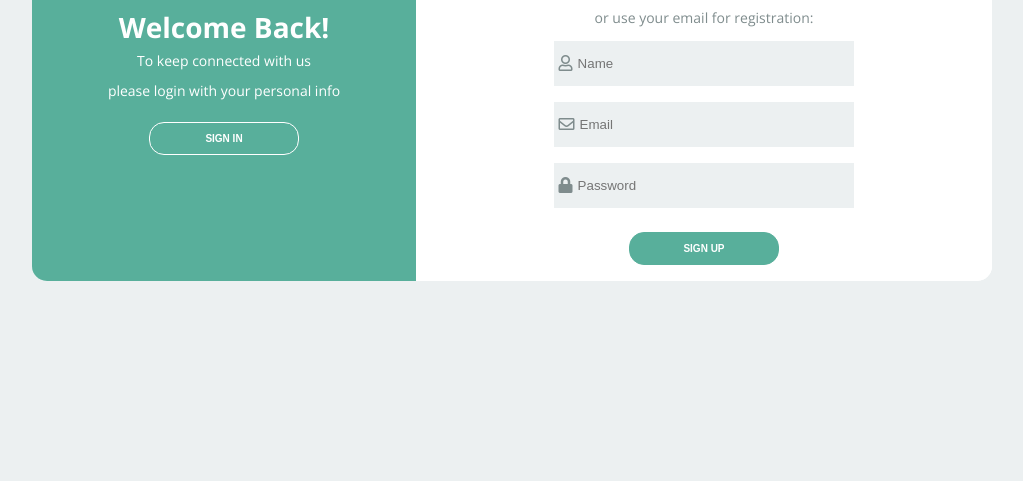
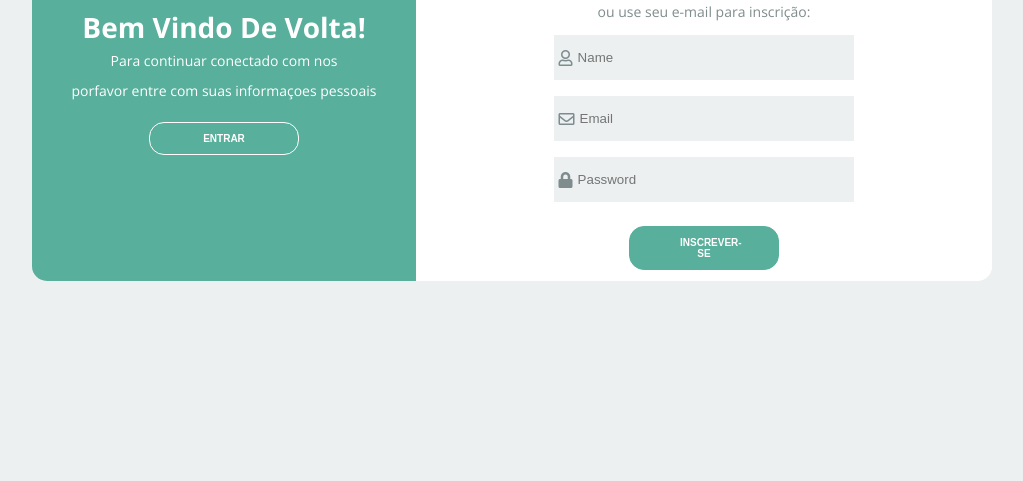
Before and after one commit to Dxnielz8/site-de-emprego, a plain HTML site: page login.html in a window 1280 px wide. Shown: the part 319-800 px from the top of the page, without its empty margins (128-1151 px from the left). Drawn offline with nearby package versions, Linux system fonts and the light colour scheme.

Commit message:
atualizando login

```diff
--- a/login.html
+++ b/login.html
@@ -13,13 +13,13 @@
     <div class="container">
         <div class="content first-content">
             <div class="first-column">
-                <h2 class="title title-primary">welcome back!</h2>
-                <p class="description description-primary">To keep connected with us</p>
-                <p class="description description-primary">please login with your personal info</p>
-                <button id="signin" class="btn btn-primary">sign in</button>
+                <h2 class="title title-primary">Bem Vindo de Volta!</h2>
+                <p class="description description-primary">Para continuar conectado com nos</p>
+                <p class="description description-primary">porfavor entre com suas informaçoes pessoais</p>
+                <button id="signin" class="btn btn-primary">entrar</button>
             </div>
             <div class="second-column">
-                <h2 class="title title-second">create account</h2>
+                <h2 class="title title-second">criar conta</h2>
                 <div class="social-media">
                     <ul class="list-social-media">
                         <a class="link-social-media" href="#">
@@ -39,7 +39,7 @@
                         </a>
                     </ul>
                 </div><!-- social media -->
-                <p class="description description-second">or use your email for registration:</p>
+                <p class="description description-second">ou use seu e-mail para inscrição:</p>
                 <form class="form">
                     <label class="label-input" for="">
                         <i class="far fa-user icon-modify"></i>
@@ -57,19 +57,19 @@
                     </label>
 
 
-                    <button class="btn btn-second">sign up</button>
+                    <button class="btn btn-second">inscrever-se</button>
                 </form>
             </div><!-- second column -->
         </div><!-- first content -->
         <div class="content second-content">
             <div class="first-column">
-                <h2 class="title title-primary">hello, friend!</h2>
-                <p class="description description-primary">Enter your personal details</p>
-                <p class="description description-primary">and start journey with us</p>
-                <button id="signup" class="btn btn-primary">sign up</button>
+                <h2 class="title title-primary">Ola, Amigo!</h2>
+                <p class="description description-primary">Insira seus dados pessoais</p>
+                <p class="description description-primary">e comece a jornada conosco</p>
+                <button id="signup" class="btn btn-primary">inscrever-se</button>
             </div>
             <div class="second-column">
-                <h2 class="title title-second">sign in to developer</h2>
+                <h2 class="title title-second">faça login no desenvolvedor</h2>
                 <div class="social-media">
                     <ul class="list-social-media">
                         <a class="link-social-media" href="#">
@@ -89,7 +89,7 @@
                         </a>
                     </ul>
                 </div><!-- social media -->
-                <p class="description description-second">or use your email account:</p>
+                <p class="description description-second">ou use sua conta de e-mail:</p>
                 <form class="form">
 
                     <label class="label-input" for="">
@@ -102,8 +102,8 @@
                         <input type="password" placeholder="Password">
                     </label>
 
-                    <a class="password" href="#">forgot your password?</a>
-                    <button class="btn btn-second">sign in</button>
+                    <a class="password" href="#">esqueceu sua senha?</a>
+                    <button class="btn btn-second">entrar</button>
                 </form>
             </div><!-- second column -->
         </div><!-- second-content -->
```
